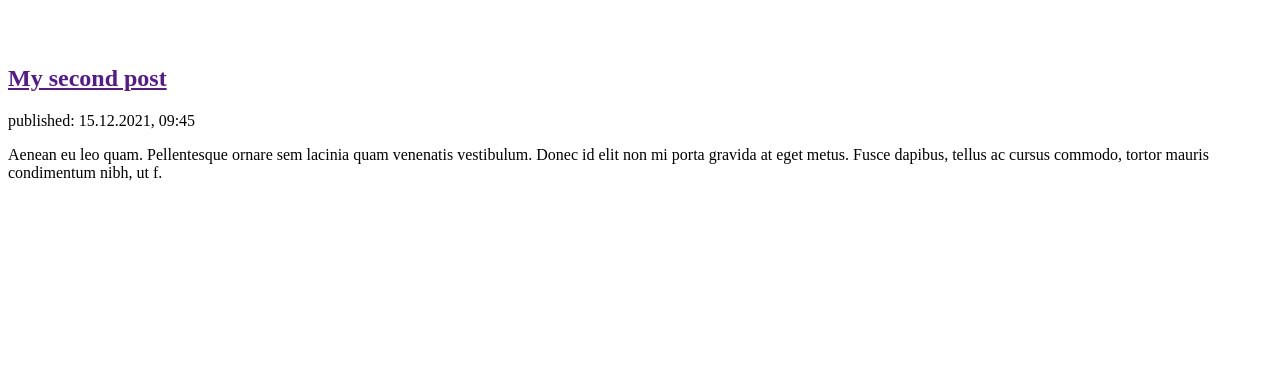
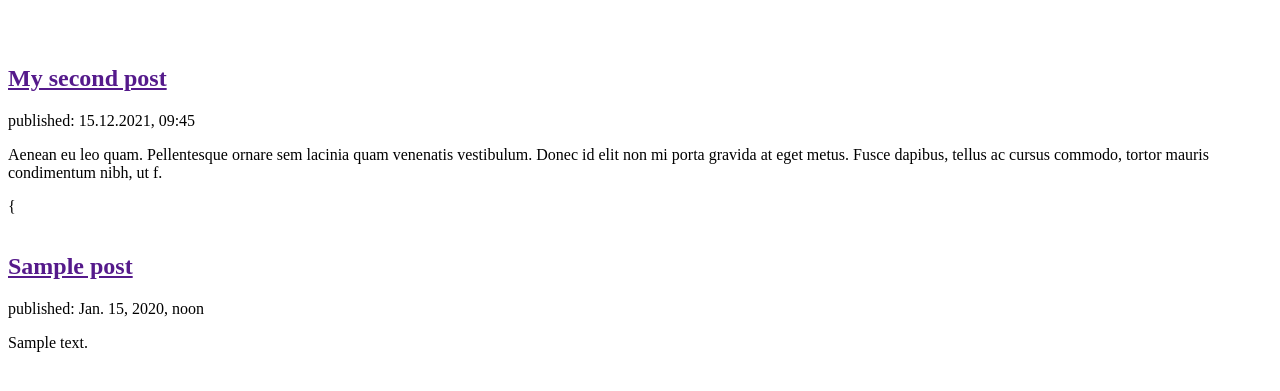
Before and after one commit to SebastianBandici/my-first-blog, a Django app: page / in a window 1280 px wide. Shown: the part 260-651 px from the top of the page. Run offline with Django 3.2, Linux system fonts and the light colour scheme; tables that the repository leaves empty hold one stand-in row (values such as "Sample post").

Commit message:
Modified templates to display posts from database.

```diff
--- a/blog/templates/blog/post_list.html
+++ b/blog/templates/blog/post_list.html
@@ -25,5 +25,14 @@
             <time>published: 15.12.2021, 09:45</time>
             <p>Aenean eu leo quam. Pellentesque ornare sem lacinia quam venenatis vestibulum. Donec id elit non mi porta gravida at eget metus. Fusce dapibus, tellus ac cursus commodo, tortor mauris condimentum nibh, ut f.</p>
         </article>
+        {{% for post in posts %}
+            <article>
+                <br>
+                <h2><a href="">{{ post.title }}</a></h2>
+                <time>published: {{ post.published_date }}</time>
+                <p>{{ post.text|linebreaksbr }}</p>
+            </article>
+        {% endfor %}
+
     </body>
 </html>
```
